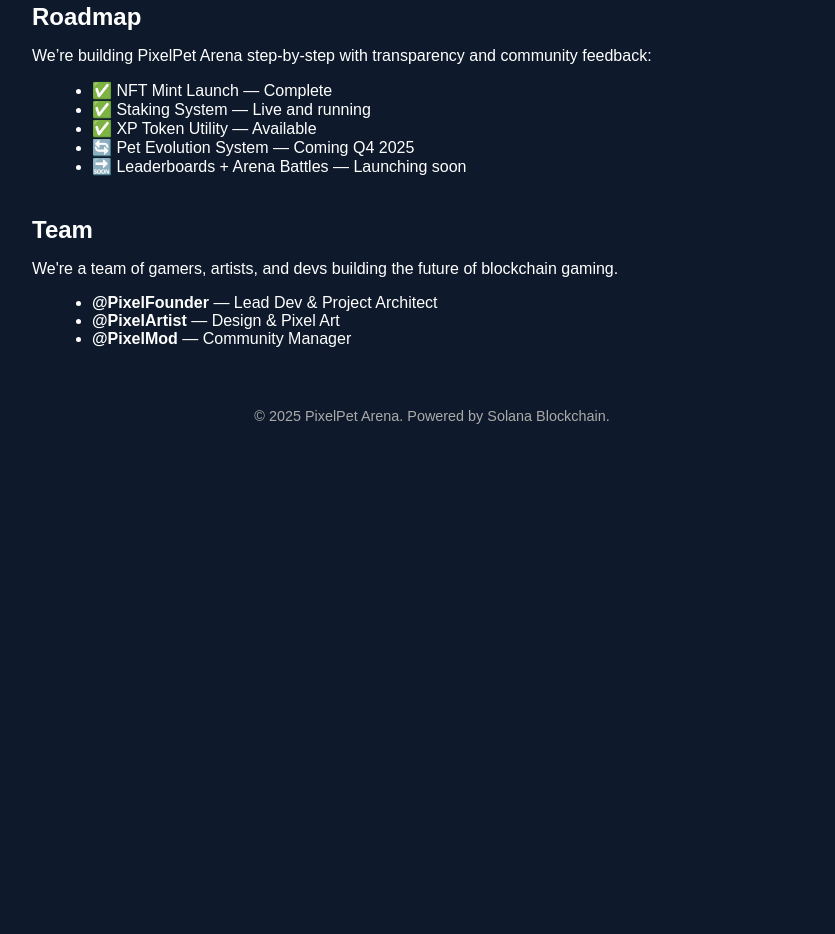
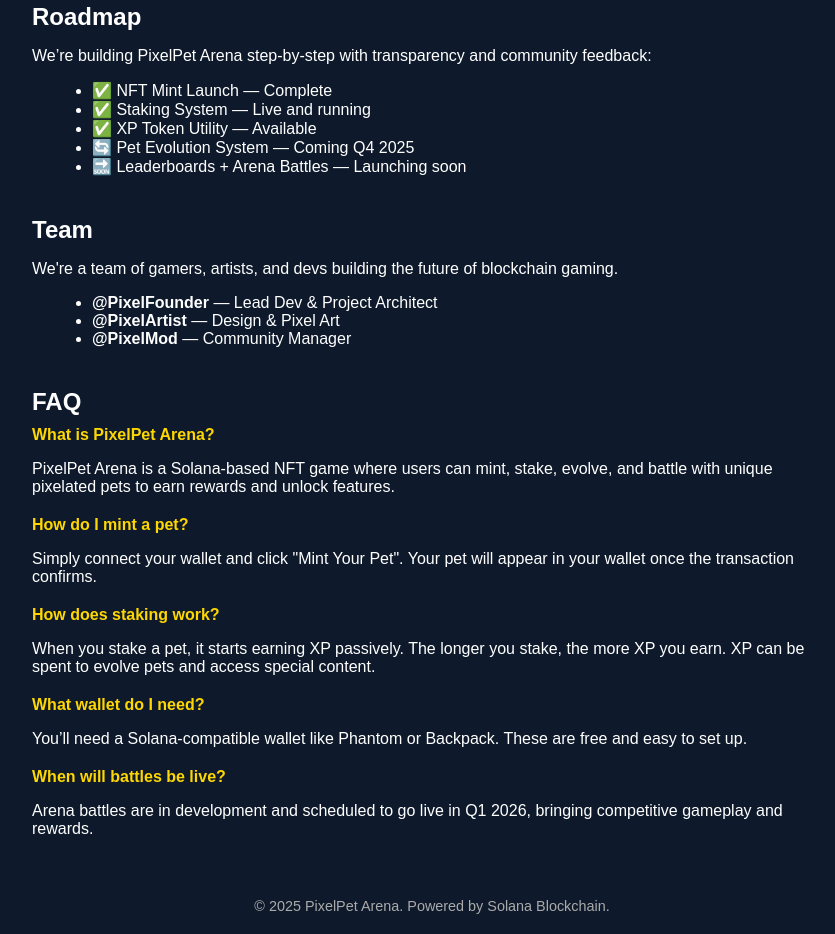
Before and after one commit to pixelpet-arena/pixelpet-arena, a plain HTML site: page index.html in a window 1280 px wide. Shown: the part 827-1761 px from the top of the page, without its empty margins (208-1043 px from the left). Before the commit the page ends 1271 px from the top, so only its background shows below. Drawn offline with Linux system fonts and the light colour scheme.

Commit message:
Add files via upload

```diff
--- a/index.html
+++ b/index.html
@@ -68,6 +68,15 @@
       color: #aaa;
       font-size: 0.9em;
     }
+
+    .faq-item {
+      margin-bottom: 20px;
+    }
+
+    .faq-question {
+      font-weight: bold;
+      color: #ffd700;
+    }
   </style>
 </head>
 <body>
@@ -80,6 +89,7 @@
       <a href="#utility">Utility</a>
       <a href="#roadmap">Roadmap</a>
       <a href="#team">Team</a>
+      <a href="#faq">FAQ</a>
     </nav>
   </header>
 
@@ -133,6 +143,36 @@
     </ul>
   </section>
 
+  <section id="faq">
+    <h2>FAQ</h2>
+
+    <div class="faq-item">
+      <div class="faq-question">What is PixelPet Arena?</div>
+      <p>PixelPet Arena is a Solana-based NFT game where users can mint, stake, evolve, and battle with unique pixelated pets to earn rewards and unlock features.</p>
+    </div>
+
+    <div class="faq-item">
+      <div class="faq-question">How do I mint a pet?</div>
+      <p>Simply connect your wallet and click "Mint Your Pet". Your pet will appear in your wallet once the transaction confirms.</p>
+    </div>
+
+    <div class="faq-item">
+      <div class="faq-question">How does staking work?</div>
+      <p>When you stake a pet, it starts earning XP passively. The longer you stake, the more XP you earn. XP can be spent to evolve pets and access special content.</p>
+    </div>
+
+    <div class="faq-item">
+      <div class="faq-question">What wallet do I need?</div>
+      <p>You’ll need a Solana-compatible wallet like Phantom or Backpack. These are free and easy to set up.</p>
+    </div>
+
+    <div class="faq-item">
+      <div class="faq-question">When will battles be live?</div>
+      <p>Arena battles are in development and scheduled to go live in Q1 2026, bringing competitive gameplay and rewards.</p>
+    </div>
+
+  </section>
+
   <footer>
     © 2025 PixelPet Arena. Powered by Solana Blockchain.
   </footer>
```
